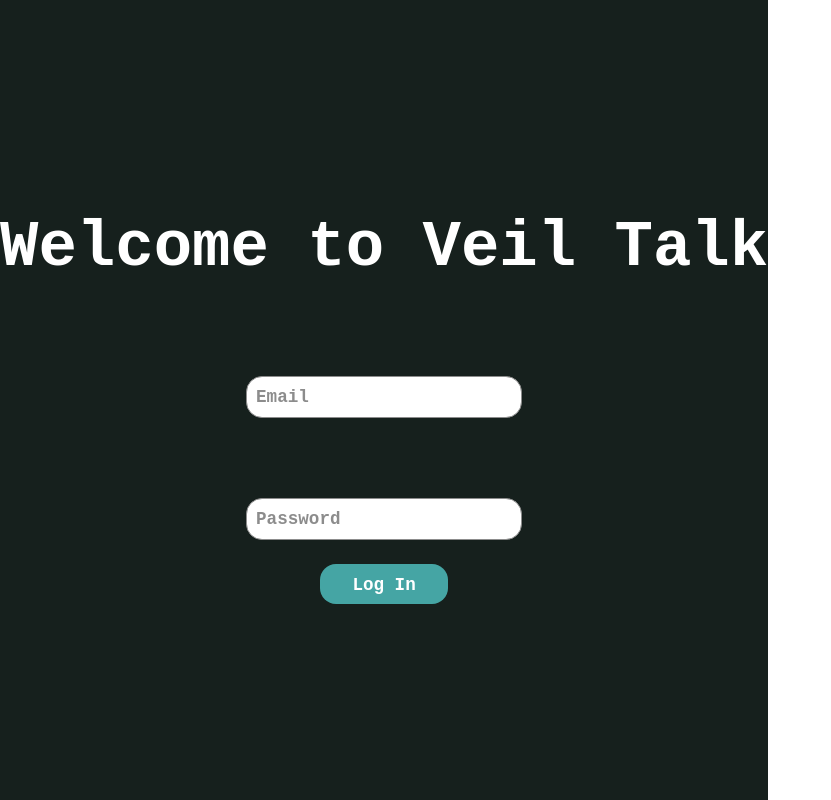
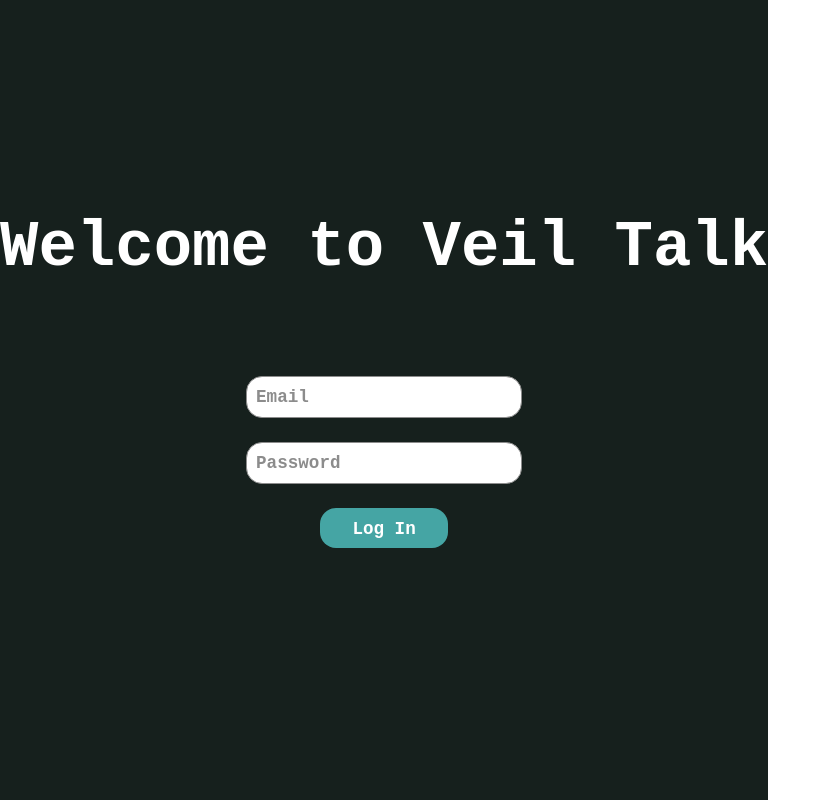
Before and after one commit to Raushan0300/Veil-Talk, a React (Vite) app: page / in a window 1280 px wide. Shown: the whole page, without its empty margins (0-831 px from the left). Built offline with nearby package versions, Linux system fonts and the light colour scheme.

Commit message:
config file created

```diff
--- a/src/Config/Config.tsx
+++ b/src/Config/Config.tsx
@@ -1,7 +1,7 @@
 import axios from "axios";
 
-const baseURL = "http://localhost:8000/api";
-// const baseURL="https://veil-talk-backend.vercel.app/api"
+// const baseURL = "http://localhost:8000/api";
+const baseURL="https://veil-talk-backend.vercel.app/api"
 
 const getData = async (url: any, customHeader = {}) => {
   try {
--- a/src/components/LoginPage/LoginPage.css
+++ b/src/components/LoginPage/LoginPage.css
@@ -1,4 +1,4 @@
-.login-main-div{
+.login-main-div {
   background-color: #16201d;
   height: 100vh;
   display: flex;
@@ -6,14 +6,14 @@
   /* justify-content: center; */
   flex-direction: column;
 }
-.login-text{
+.login-text {
   color: #fff;
-    font-family: 'Courier New', Courier, monospace;
+  font-family: "Courier New", Courier, monospace;
   font-size: 4rem;
   font-weight: 600;
   margin-top: 25vh;
 }
-.email-input{
+.email-input {
   border: 1px solid #8c8c8c;
   outline: none;
   width: 20vw;
@@ -24,12 +24,28 @@
   padding: 0 0.7vw;
   margin-top: 10vh;
   border-radius: 1rem;
-    font-family: 'Courier New', Courier, monospace;
+  font-family: "Courier New", Courier, monospace;
 }
-.email-input::placeholder{
+.pass-input {
+  border: 1px solid #8c8c8c;
+  outline: none;
+  width: 20vw;
+  height: 5vh;
+  color: #16201d;
+  font-size: 1.1rem;
+  font-weight: 600;
+  padding: 0 0.7vw;
+  margin-top: 3vh;
+  border-radius: 1rem;
+  font-family: "Courier New", Courier, monospace;
+}
+.pass-input::placeholder {
   color: #8c8c8c;
 }
-.login-btn{
+.email-input::placeholder {
+  color: #8c8c8c;
+}
+.login-btn {
   margin-top: 3vh;
   height: 5vh;
   width: 10vw;
@@ -39,23 +55,26 @@
   background-color: #45a5a4;
   color: #fff;
   font-size: 1.1rem;
-    font-family: 'Courier New', Courier, monospace;
+  font-family: "Courier New", Courier, monospace;
   font-weight: 600;
   cursor: pointer;
 }
-.login-btn:active{
+.login-btn:active {
   opacity: 0.8;
 }
 
-@media (max-width: 768px){
-    .login-text{
+@media (max-width: 768px) {
+  .login-text {
     font-size: 1.7rem;
     font-weight: 700;
   }
-    .login-btn{
+  .login-btn {
     width: 60vw;
   }
-    .email-input{
+  .email-input {
+    width: 80vw;
+  }
+  .pass-input {
     width: 80vw;
   }
 }
--- a/src/components/LoginPage/LoginPage.tsx
+++ b/src/components/LoginPage/LoginPage.tsx
@@ -25,7 +25,7 @@ const LoginPage = () => {
       />
       <input
         type="password"
-        className="email-input"
+        className="pass-input"
         placeholder="Password"
         value={password}
         onChange={(e) => {
```
Lines whose indentation alone changed are shown as unchanged.
